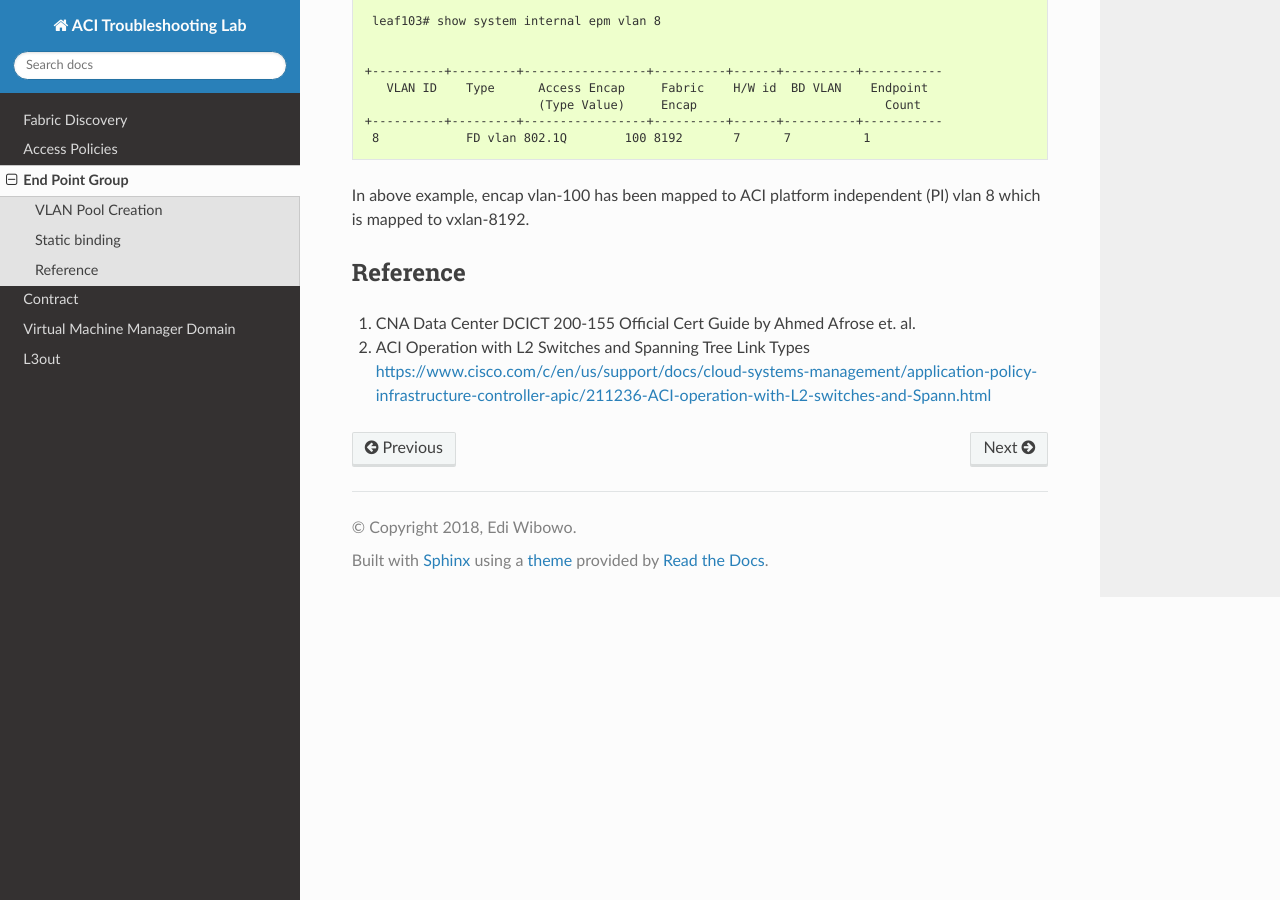
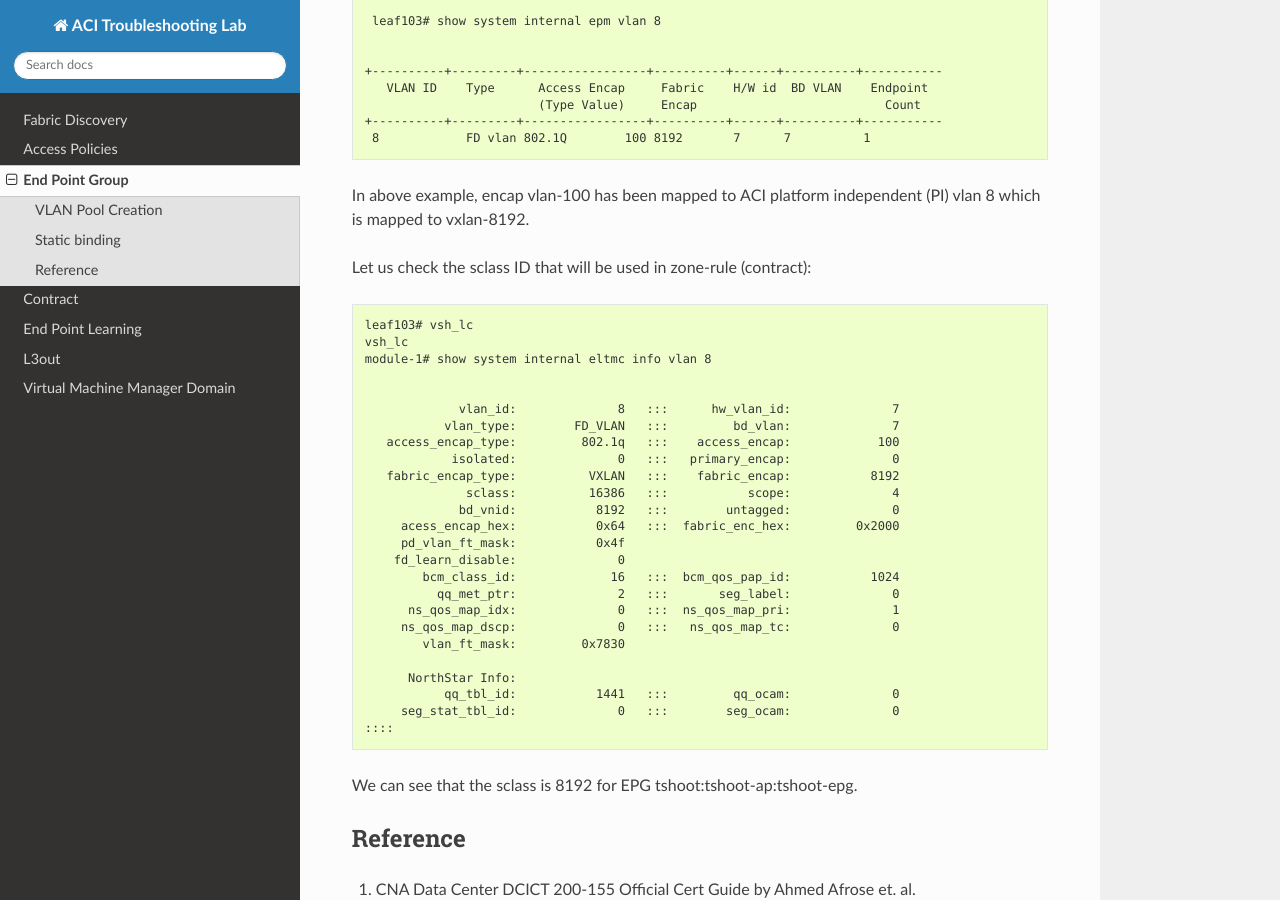
Before and after one commit to ewibowo/aci-troubleshooting-lab, a Sphinx documentation site: the page built from source/epg.rst, in a window 1280 px wide and 900 px high, scrolled down 2991 px. Built offline with Sphinx 7.4.7 and the Read the Docs theme 2.0.0, drawn with Linux system fonts in a browser that asks for light colours.

```diff
--- a/source/epg.rst
+++ b/source/epg.rst
@@ -87,6 +87,38 @@
 
 In above example, encap vlan-100 has been mapped to ACI platform independent (PI) vlan 8 which is mapped to vxlan-8192.
 
+Let us check the sclass ID that will be used in zone-rule (contract):
+
+.. code-block:: console
+
+	leaf103# vsh_lc
+	vsh_lc
+	module-1# show system internal eltmc info vlan 8
+
+
+	             vlan_id:              8   :::      hw_vlan_id:              7
+	           vlan_type:        FD_VLAN   :::         bd_vlan:              7
+	   access_encap_type:         802.1q   :::    access_encap:            100
+	            isolated:              0   :::   primary_encap:              0
+	   fabric_encap_type:          VXLAN   :::    fabric_encap:           8192
+	              sclass:          16386   :::           scope:              4
+	             bd_vnid:           8192   :::        untagged:              0
+	     acess_encap_hex:           0x64   :::  fabric_enc_hex:         0x2000
+	     pd_vlan_ft_mask:           0x4f
+	    fd_learn_disable:              0
+	        bcm_class_id:             16   :::  bcm_qos_pap_id:           1024
+	          qq_met_ptr:              2   :::       seg_label:              0
+	      ns_qos_map_idx:              0   :::  ns_qos_map_pri:              1
+	     ns_qos_map_dscp:              0   :::   ns_qos_map_tc:              0
+	        vlan_ft_mask:         0x7830
+
+	      NorthStar Info:
+	           qq_tbl_id:           1441   :::         qq_ocam:              0
+	     seg_stat_tbl_id:              0   :::        seg_ocam:              0
+	::::
+
+We can see that the sclass is 8192 for EPG tshoot:tshoot-ap:tshoot-epg.
+
 Reference
 ---------
 #. CNA Data Center DCICT 200-155 Official Cert Guide by Ahmed Afrose et. al.
--- a/source/index.rst
+++ b/source/index.rst
@@ -24,8 +24,9 @@
    access-policy
    epg
    contract
+   ep-learning
+   l3out
    vmm
-   l3out
 
 Indices and tables
 ==================
```
Also changed, not shown: source/ep-learning.rst (added, +105 -0 lines), source/l3out.rst (+6 -3 lines), source/advertised-ext-bd.png (added), source/eptable-rib.png (added).
